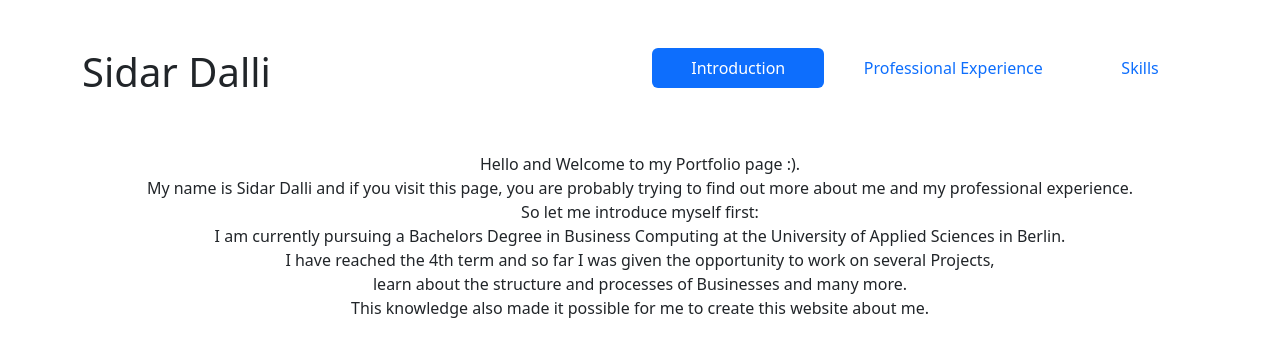
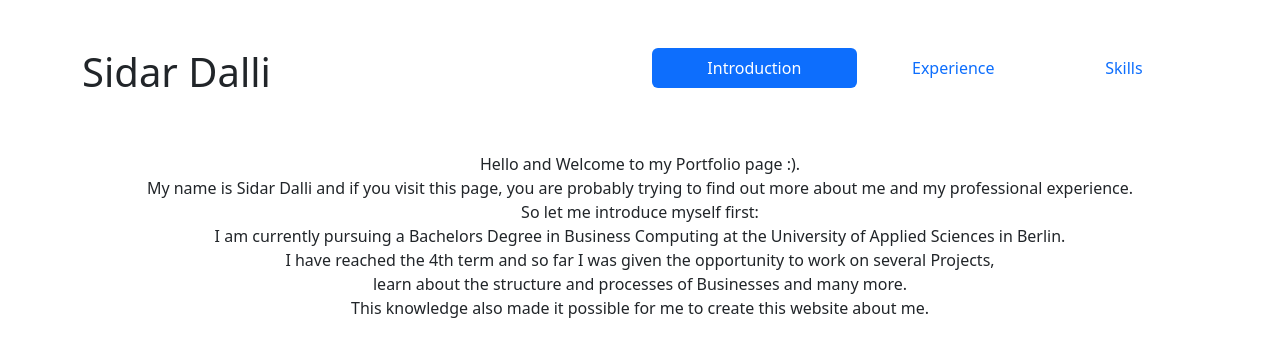
Before and after one commit to ranocomi/my-portfolio, an Angular app: page / in a window 1280 px wide. Shown: the top 356 px of the page. Built offline with nearby package versions, Linux system fonts and the light colour scheme.

Commit message:
Make navbar reactive

```diff
--- a/src/app/app.component.html
+++ b/src/app/app.component.html
@@ -2,7 +2,7 @@
   <div class="container mt-5">
     <app-navigation/>
   </div>
-  <div>
-    <router-outlet></router-outlet>
+  <div class="container mt-5">
+    <router-outlet/>
   </div>
 </div>
--- /dev/null
+++ b/src/app/interface/componentType.ts
@@ -0,0 +1,4 @@
+export interface ComponentType {
+  name: string,
+  path: string
+}
--- a/src/app/main-page/main-page.component.html
+++ b/src/app/main-page/main-page.component.html
@@ -1,4 +1,4 @@
-<div class="text-center mt-5">
+<div class="text-center">
   <p>
     Hello and Welcome to my Portfolio page :). <br>
     My name is Sidar Dalli and if you visit this page, you are probably trying to find out more about me and my professional experience. <br>
--- a/src/app/navigation/navigation.component.html
+++ b/src/app/navigation/navigation.component.html
@@ -4,14 +4,8 @@
   </div>
   <div class="col">
     <ul class="nav nav-pills nav-fill">
-      <li class="nav-item">
-        <a class="nav-link active" aria-current="page" href="/">Introduction</a>
-      </li>
-      <li class="nav-item">
-        <a class="nav-link" href="/experience">Professional Experience</a>
-      </li>
-      <li class="nav-item">
-        <a class="nav-link" href="/skills">Skills</a>
+      <li class="nav-item" *ngFor="let tab of tabs">
+        <a class="nav-link" [class.active]="isActive(tab.path)" href="{{tab.path}}" >{{ tab.name }}</a>
       </li>
     </ul>
   </div>
--- a/src/app/navigation/navigation.component.ts
+++ b/src/app/navigation/navigation.component.ts
@@ -1,12 +1,37 @@
 import { Component } from '@angular/core';
+import {ComponentType} from "../interface/componentType";
+import {NgForOf} from "@angular/common";
+import {Router} from "@angular/router";
 
+// @ts-ignore
 @Component({
   selector: 'app-navigation',
   standalone: true,
-  imports: [],
+  imports: [
+    NgForOf
+  ],
   templateUrl: './navigation.component.html',
   styleUrl: './navigation.component.css'
 })
 export class NavigationComponent {
+  tabs: ComponentType[] = [
+    {
+      name: 'Introduction',
+      path: '/'
+    },
+    {
+      name: 'Experience',
+      path: '/experience'
+    },
+    {
+      name: 'Skills',
+      path: '/skills'
+    }
+  ];
 
+  constructor(private router: Router) {}
+
+  isActive(path: string){
+    return this.router.url === path;
+  }
 }
```
